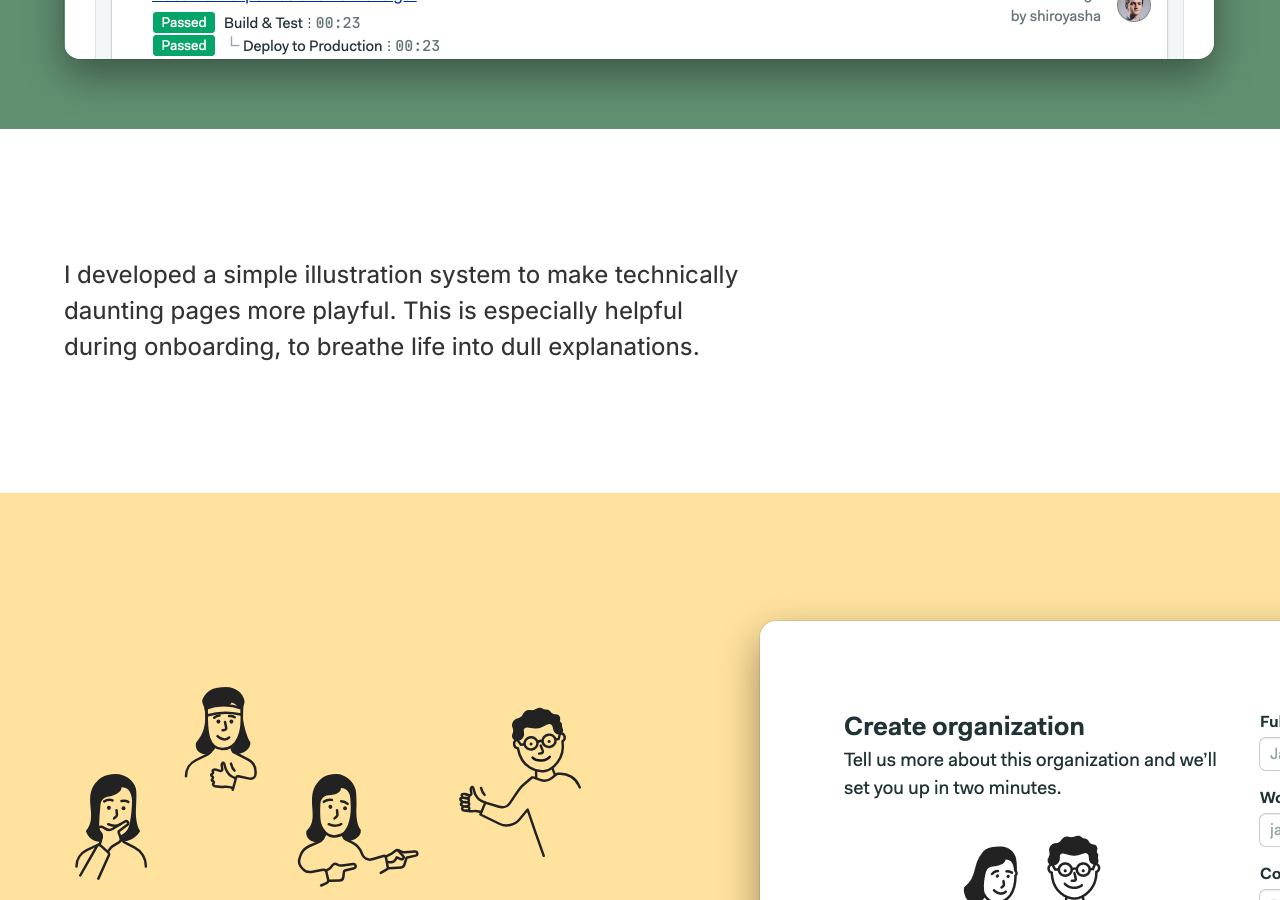
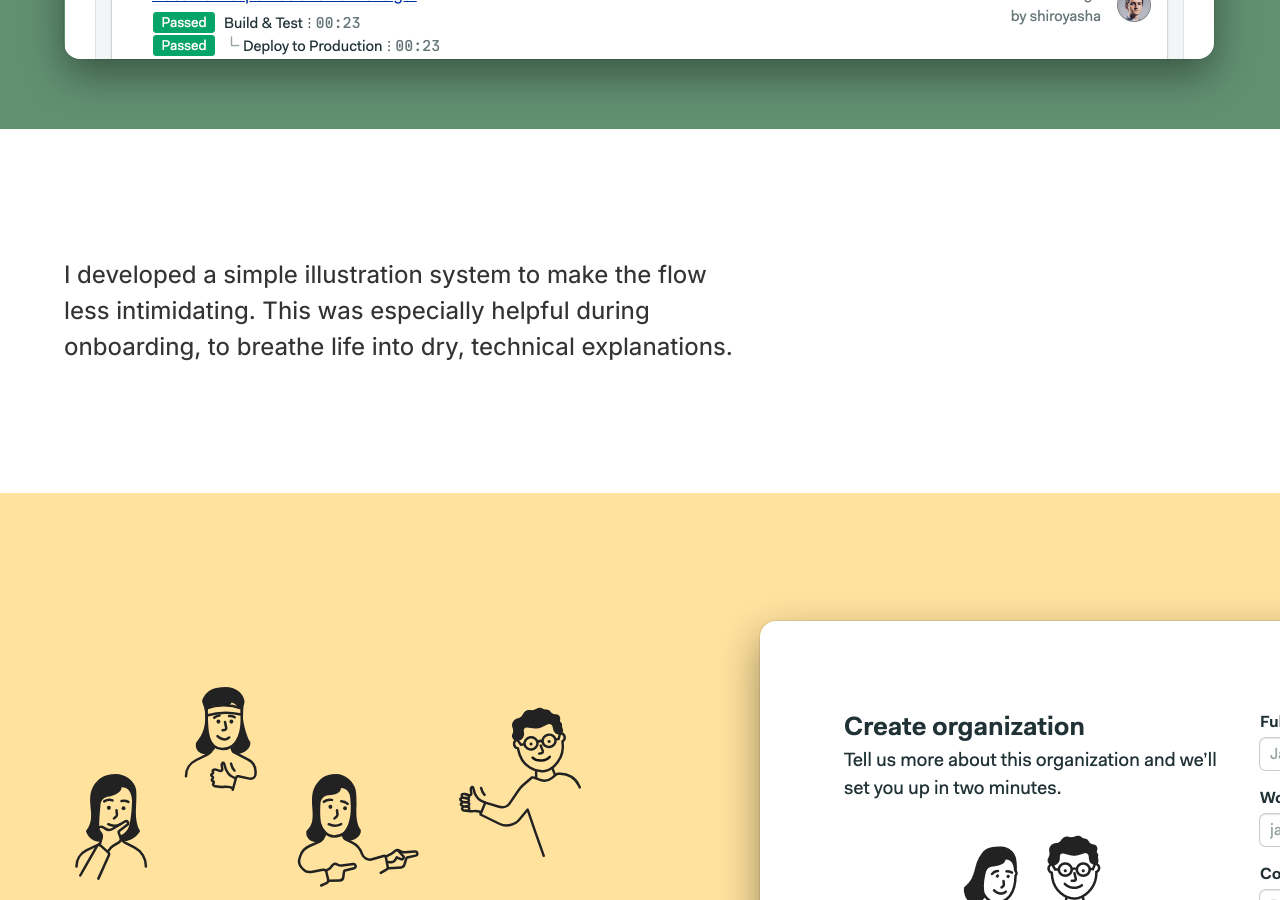
Before and after one commit to ropsii/ropsii.github.io, a Jekyll site: the page built from work.html, in a window 1280 px wide and 900 px high, scrolled down 6247 px. Built offline with Jekyll 4.4.1, drawn with Linux system fonts in a browser that asks for light colours.

Commit message:
update work

```diff
--- a/_layouts/work.html
+++ b/_layouts/work.html
@@ -90,7 +90,7 @@
                     </div>
 
                     <div class="mv5 mv6-m">
-                        <p class="f4 f2-m measure pr4-m mb0">I developed a simple illustration system to make technically daunting pages more playful. This is especially helpful during onboarding, to breathe life into dull explanations.</p>
+                        <p class="f4 f2-m measure pr4-m mb0">I developed a simple illustration system to make the flow less intimidating. This was especially helpful during onboarding, to breathe life into dry, technical explanations.</p>
                     </div>
 
                     <!-- <div class="mv5 mv6-m">
```
